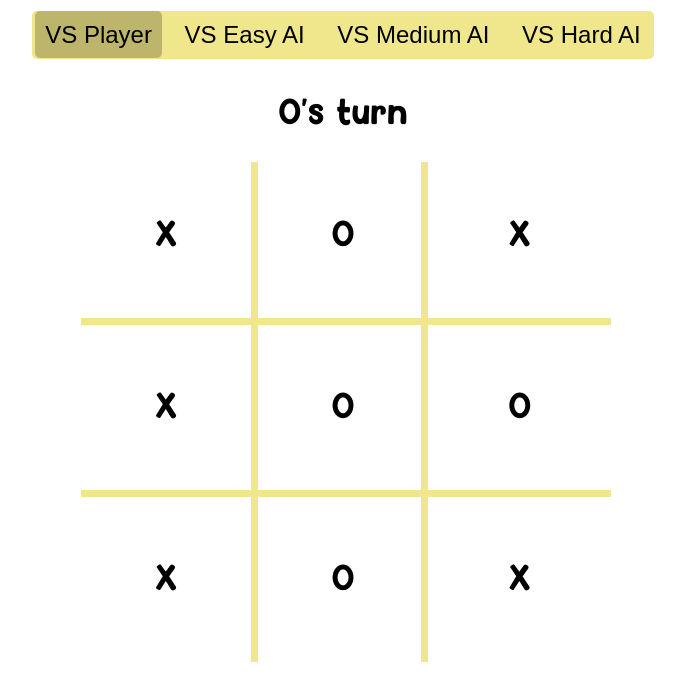
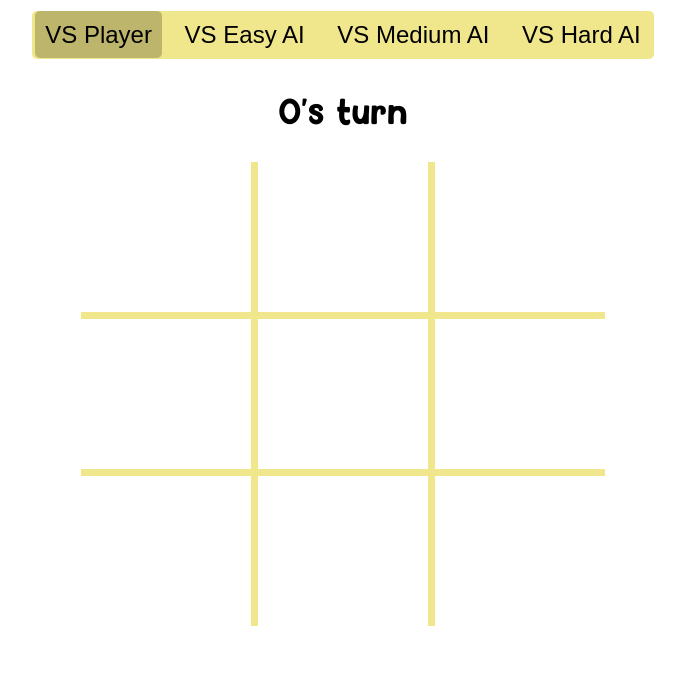
Before and after one commit to EnDiGi/TicTacToe-in-JS, a plain HTML site: page index.html in a window 1280 px wide. Shown: the whole page, without its empty margins (297-982 px from the left). Drawn offline with Linux system fonts and the light colour scheme.

Commit message:
Finally finished the grid.
It took WAY too long...

```diff
--- a/index.html
+++ b/index.html
@@ -26,19 +26,15 @@
 
 	<div id = "grid">
 
-		<div class = "vertical-line" id = "vert-line-1"></div>
-		<div class = "vertical-line" id = "vert-line-2"></div>
-
-		<button class = "button" id = "pos1">X</button>
-		<button class = "button" id = "pos2">O</button>
-		<button class = "button" id = "pos3">X</button><hr class = "h-hr"><br><br>
-		<button class = "button" id = "pos4">X</button>
-		<button class = "button" id = "pos5">O</button>
-		<button class = "button" id = "pos6">O</button><hr class = "h-hr"><br><br>
-		<button class = "button" id = "pos7">X</button>
-		<button class = "button" id = "pos8">O</button>
-		<button class = "button" id = "pos9">X</button>
-
+		<button class = "button" id = "pos1" onclick = "make_move(0)"> </button>
+		<button class = "button" id = "pos2" onclick = "make_move(1)"> </button>
+		<button class = "button" id = "pos3" onclick = "make_move(2)"> </button>
+		<button class = "button" id = "pos4" onclick = "make_move(3)"> </button>
+		<button class = "button" id = "pos5" onclick = "make_move(4)"> </button>
+		<button class = "button" id = "pos6" onclick = "make_move(5)"> </button>
+		<button class = "button" id = "pos7" onclick = "make_move(6)"> </button>
+		<button class = "button" id = "pos8" onclick = "make_move(7)"> </button>
+		<button class = "button" id = "pos9" onclick = "make_move(8)"> </button>
 	</div>
 
 	<script src = "script.js"></script>
--- a/script.js
+++ b/script.js
@@ -1,9 +1,26 @@
 
 const players = ["X", "O"]
 let curr_player = players[Math.random() <= 0.5 ? 0 : 1]
+let turn = curr_player === "X" ? 0 : 1
 
 document.getElementById("turn_info").textContent = `${curr_player}'s turn`
 
 function get_current_diff(){
 	return document.querySelector('input[name = "difficulty"]:checked').value
 }
+
+function make_move(pos_number){
+	button = Array.from(document.getElementsByClassName("button"))[pos_number]
+
+	if(button.textContent !== " "){
+		return
+	}
+
+	button.style.color = curr_player === "X" ? "red" : "blue"
+	button.textContent = curr_player
+
+
+	turn += 1
+	curr_player = players[turn % 2]
+	document.getElementById("turn_info").textContent = `${curr_player}'s turn`
+}
--- a/style.css
+++ b/style.css
@@ -17,6 +17,8 @@ button {
 
 	border: none;
 	min-width: 170px;
+	min-height: 150px;
+	z-index: 5;
 
 	background-color: white;
 	padding: 50px;
@@ -26,33 +28,23 @@ button {
 	font-family: "hey comic";
 }
 
-.h-hr {
-	width: 530px;
-	height: 7px;
-	border: none;
-	position: absolute;
-
-	background-color: khaki;
-}
-
 #grid {
 	width: fit-content;
 	margin: auto;
+
+	background-color: khaki;
+
+	display: grid;
+	grid-template-columns: repeat(3, 170px);
+	gap: 7px;
 }
 
 .vertical-line {
 	height: 500px;
 	position: absolute;
+	z-index: 1;
 
 	border-right: 7px solid khaki;
-}
-
-#vert-line-1 {
-	width: 170px
-}
-
-#vert-line-2 {
-	width: 340px
 }
 
 input[type = "radio"] {
```
